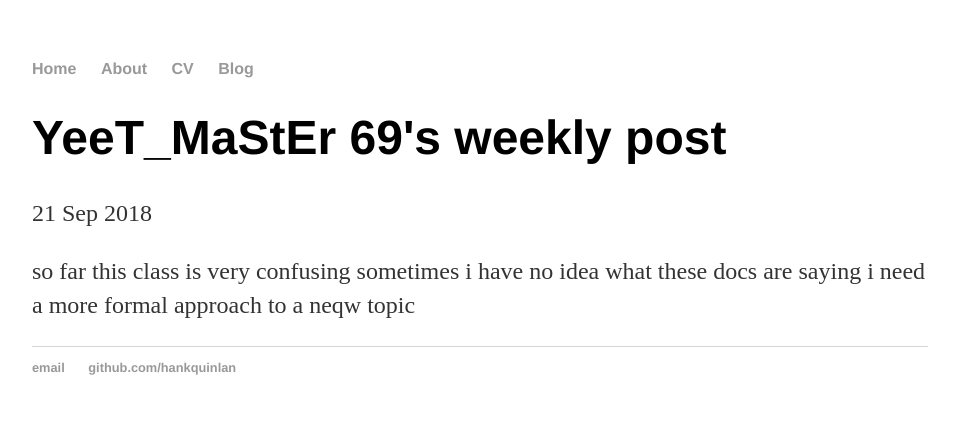
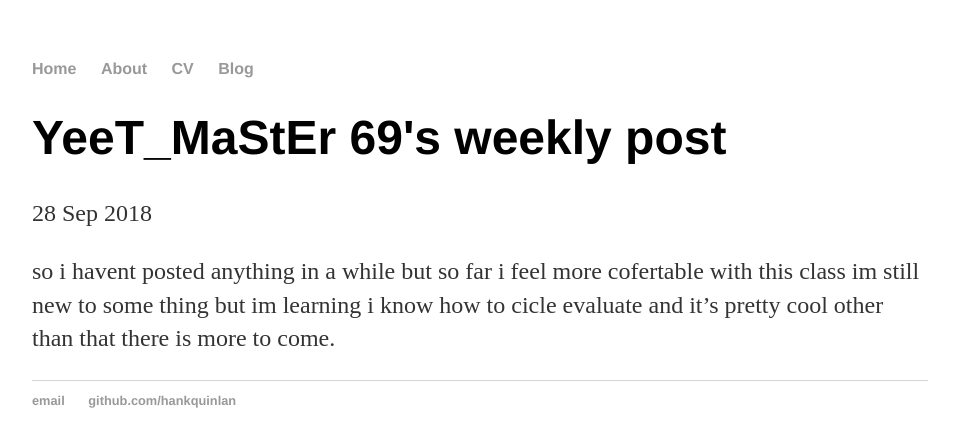
Before and after one commit to josephg5649/joseph5649.github.io, a Jekyll site: the page built from _posts/2018-09-21-YeEt Clan.md, in a window 1280 px wide. Shown: the top 447 px of the page, without its empty margins (160-1115 px from the left). Built offline with Jekyll 4.4.1, drawn with Linux system fonts in a browser that asks for light colours.

Commit message:
Update 2018-09-21-YeEt Clan.md

```diff
--- a/_posts/2018-09-21-YeEt Clan.md
+++ b/_posts/2018-09-21-YeEt Clan.md
@@ -1,7 +1,7 @@
 ---
 layout: post
 title: "YeeT_MaStEr 69's weekly post"
-date: 2018-09-21
+date: 2018-09-28
 ---
 
-so far this class is very confusing sometimes i have no idea what these docs are saying i need a more formal approach to a neqw topic
+so i havent posted anything in a while but so far i feel more cofertable with this class im still new to some thing but im learning i know how to cicle evaluate and it's pretty cool other than that there is more to come.
```
